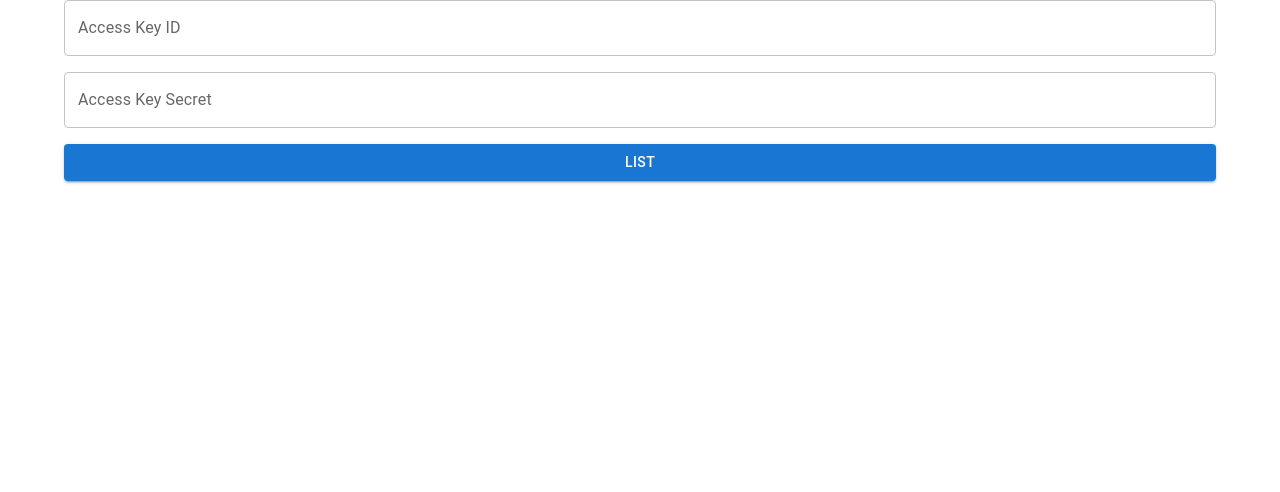
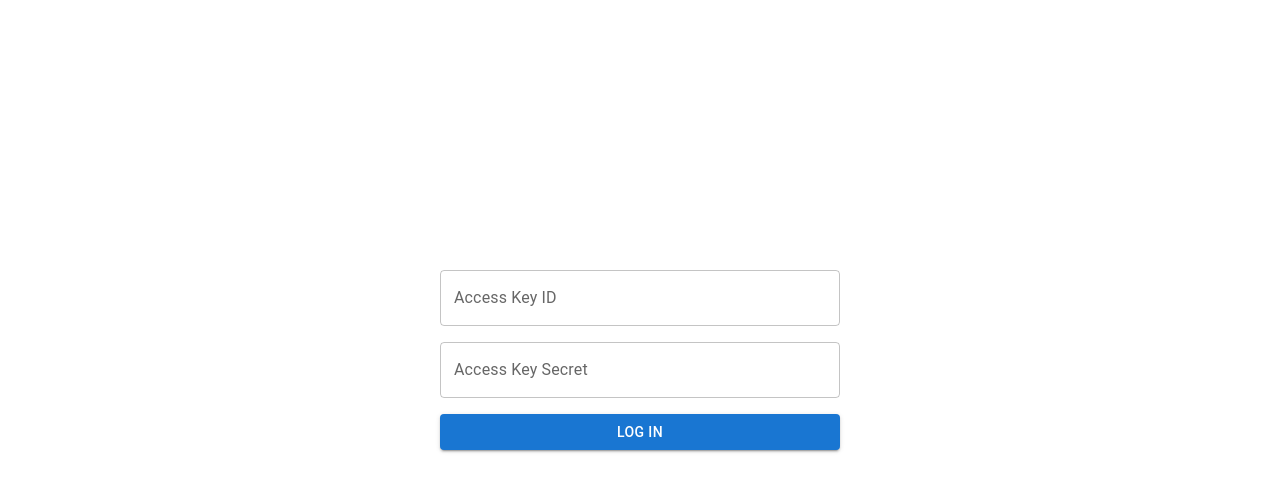
Before and after one commit to longern/create-aliyun-eci, a React (Create React App) app: page / in a window 1280 px wide. Shown: the top 492 px of the page. Built offline with nearby package versions, Linux system fonts and the light colour scheme.

Commit message:
Add login form

```diff
--- a/src/App.tsx
+++ b/src/App.tsx
@@ -1,45 +1,95 @@
 import { Button, Container, Stack, TextField } from "@mui/material";
-import { AliyunClient } from "./aliyun-client";
 import React from "react";
 
-function App() {
+import { AliyunClient } from "./aliyun-client";
+import ListEci from "./ListEci";
+import { AccessKeyContext, RegionContext } from "./contexts";
+
+type Region = {
+  RegionId: string;
+};
+
+function LoginForm({
+  onLogin,
+  onRegionsGot,
+}: {
+  onLogin: (accessKeyId: string, accessKeySecret: string) => void;
+  onRegionsGot?: (regions: Region[]) => void;
+}) {
   const [accessKeyId, setAccessKeyId] = React.useState("");
   const [accessKeySecret, setAccessKeySecret] = React.useState("");
 
-  function handleList(event: React.FormEvent<HTMLFormElement>) {
+  function handleLogIn(event: React.FormEvent<HTMLFormElement>) {
     const client = new AliyunClient(
       accessKeyId,
       accessKeySecret,
-      "https://eci.cn-qingdao.aliyuncs.com"
+      `https://eci.aliyuncs.com`
     );
-    client.request("DescribeContainerGroups", {
-      RegionId: "cn-qingdao",
+    client.request("DescribeRegions").then((body) => {
+      onLogin(accessKeyId, accessKeySecret);
+      onRegionsGot?.(body.Regions);
     });
     event.preventDefault();
   }
 
   return (
-    <div className="App">
-      <Container>
-        <form onSubmit={handleList}>
-          <Stack spacing={2}>
+    <form onSubmit={handleLogIn}>
+      <Stack
+        spacing={2}
+        justifyContent="center"
+        sx={{ height: "90vh", maxWidth: "400px", margin: "0 auto" }}
+      >
         <TextField
+          value={accessKeyId}
           label="Access Key ID"
           autoComplete="username"
           onChange={(e) => setAccessKeyId(e.target.value)}
         ></TextField>
         <TextField
+          value={accessKeySecret}
           label="Access Key Secret"
           type="password"
           autoComplete="current-password"
           onChange={(e) => setAccessKeySecret(e.target.value)}
         ></TextField>
         <Button variant="contained" type="submit">
-              List
+          Log in
         </Button>
       </Stack>
     </form>
+  );
+}
+
+function App() {
+  const [accessKey, setAccessKey] = React.useState({
+    accessKeyId: "",
+    accessKeySecret: "",
+  });
+  const [regionId, setRegionId] = React.useState("cn-qingdao");
+  const [regions, setRegions] = React.useState<Region[]>([]);
+  const [auth, setAuth] = React.useState(false);
+
+  return (
+    <div className="App">
+      <AccessKeyContext.Provider value={accessKey}>
+        <RegionContext.Provider value={regionId}>
+          <Container component="main">
+            {!auth ? (
+              <LoginForm
+                onLogin={(accessKeyId: string, accessKeySecret: string) => {
+                  setAuth(true);
+                  setAccessKey({ accessKeyId, accessKeySecret });
+                }}
+                onRegionsGot={(regions: Region[]) => {
+                  setRegions(regions);
+                }}
+              ></LoginForm>
+            ) : (
+              <ListEci></ListEci>
+            )}
           </Container>
+        </RegionContext.Provider>
+      </AccessKeyContext.Provider>
     </div>
   );
 }
--- /dev/null
+++ b/src/ListEci.tsx
@@ -0,0 +1,91 @@
+import {
+  Box,
+  Button,
+  Stack,
+  Table,
+  TableBody,
+  TableCell,
+  TableHead,
+  TableRow,
+} from "@mui/material";
+import React from "react";
+
+import { AliyunClient } from "./aliyun-client";
+import { AccessKeyContext, RegionContext } from "./contexts";
+
+export default function ListEci() {
+  const accessKey = React.useContext(AccessKeyContext);
+  const region = React.useContext(RegionContext);
+  const [containerGroups, setContainerGroups] = React.useState<any[]>([]);
+
+  const fetchContainerGroups = React.useCallback(() => {
+    if (!accessKey.accessKeyId || !accessKey.accessKeySecret) return;
+    const client = new AliyunClient(
+      accessKey.accessKeyId,
+      accessKey.accessKeySecret,
+      `https://eci.${region}.aliyuncs.com`
+    );
+    client
+      .request("DescribeContainerGroups", {
+        RegionId: region,
+      })
+      .then((body) => setContainerGroups(body.ContainerGroups));
+  }, [accessKey, region]);
+
+  React.useEffect(() => {
+    fetchContainerGroups();
+  }, [fetchContainerGroups]);
+
+  return (
+    <Stack spacing={1}>
+      <Stack direction="row" spacing={1}>
+        <Button variant="contained">Create Container Group</Button>
+        <Box sx={{ flexGrow: 1 }} />
+        <Button variant="contained" onClick={fetchContainerGroups}>
+          Refresh
+        </Button>
+      </Stack>
+      <Table>
+        <TableHead>
+          <TableRow>
+            <TableCell>Container Group Name</TableCell>
+            <TableCell>Container Group Id</TableCell>
+            <TableCell
+              sx={{
+                position: "sticky",
+                right: 0,
+              }}
+            >
+              Actions
+            </TableCell>
+          </TableRow>
+        </TableHead>
+        <TableBody>
+          {containerGroups.length ? (
+            containerGroups.map((containerGroup) => (
+              <TableRow key={containerGroup.ContainerGroupId}>
+                <TableCell>{containerGroup.ContainerGroupName}</TableCell>
+                <TableCell>{containerGroup.ContainerGroupId}</TableCell>
+                <TableCell>
+                  <Button>Stop</Button>
+                </TableCell>
+              </TableRow>
+            ))
+          ) : (
+            <TableRow>
+              <TableCell
+                colSpan={3}
+                sx={{
+                  textAlign: "center",
+                  color: "text.secondary",
+                }}
+              >
+                No container groups
+              </TableCell>
+            </TableRow>
+          )}
+        </TableBody>
+      </Table>
+    </Stack>
+  );
+}
--- a/src/aliyun-client.ts
+++ b/src/aliyun-client.ts
@@ -9,7 +9,7 @@ export class AliyunClient {
     this.endpoint = endpoint;
   }
 
-  async request(action: string, params: any) {
+  async request(action: string, params?: Record<string, any>) {
     const { accessKeyId, accessKeySecret, endpoint } = this;
     const requestParams: Record<string, any> = {
       ...params,
@@ -51,6 +51,7 @@ export class AliyunClient {
       signature
     )}`;
     const response = await fetch(url);
+    if (!response.ok) return Promise.reject(response);
     return response.json();
   }
 }
--- /dev/null
+++ b/src/contexts.ts
@@ -0,0 +1,7 @@
+import React from "react";
+
+export const AccessKeyContext = React.createContext({
+  accessKeyId: "",
+  accessKeySecret: "",
+});
+export const RegionContext = React.createContext("");
```
Lines whose indentation alone changed are shown as unchanged.
